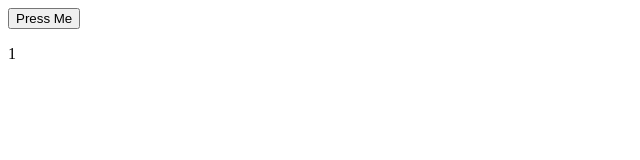
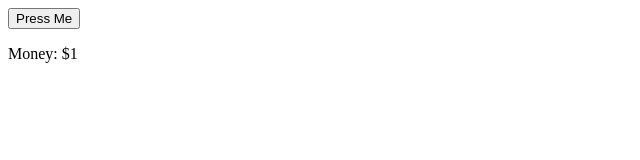
Before and after one commit to Burragon/ExtraRepository, a plain HTML site: page index.html in a window 1280 px wide. Shown: the full height of the page, 0-640 px from the left. Drawn offline with Linux system fonts and the light colour scheme.

Commit message:
Update index.html

```diff
--- a/index.html
+++ b/index.html
@@ -2,7 +2,7 @@
 <html>
   <body>
     <button type = "button" onclick = "calc()"> Press Me </button>
-    <p id = "total"> 1 </p>
+    <p id = "totallabel">Money: <span id = "total"> $1 </span> </p>
     <script src="index.js"> </script>
   </body>
 </html>
```
